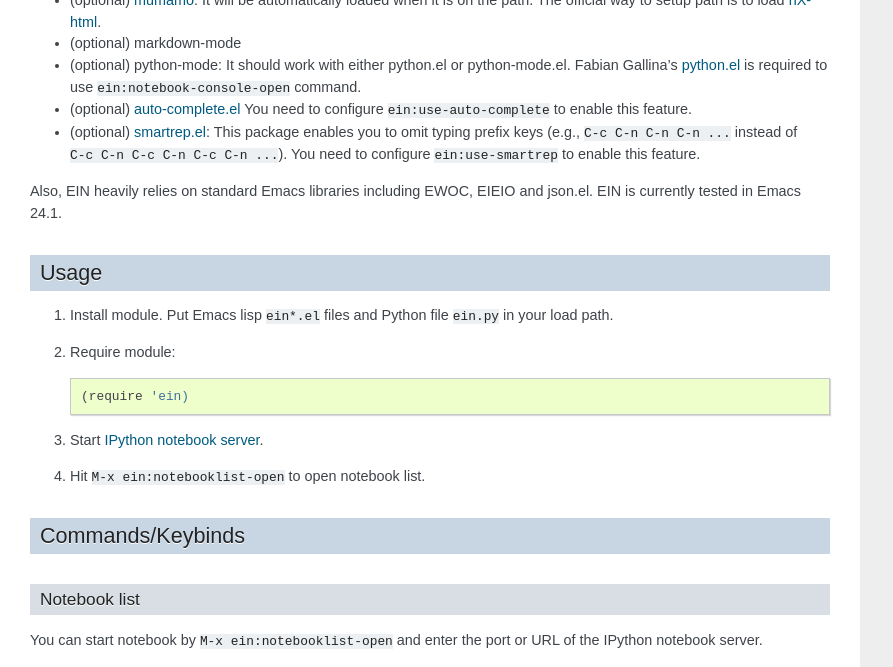
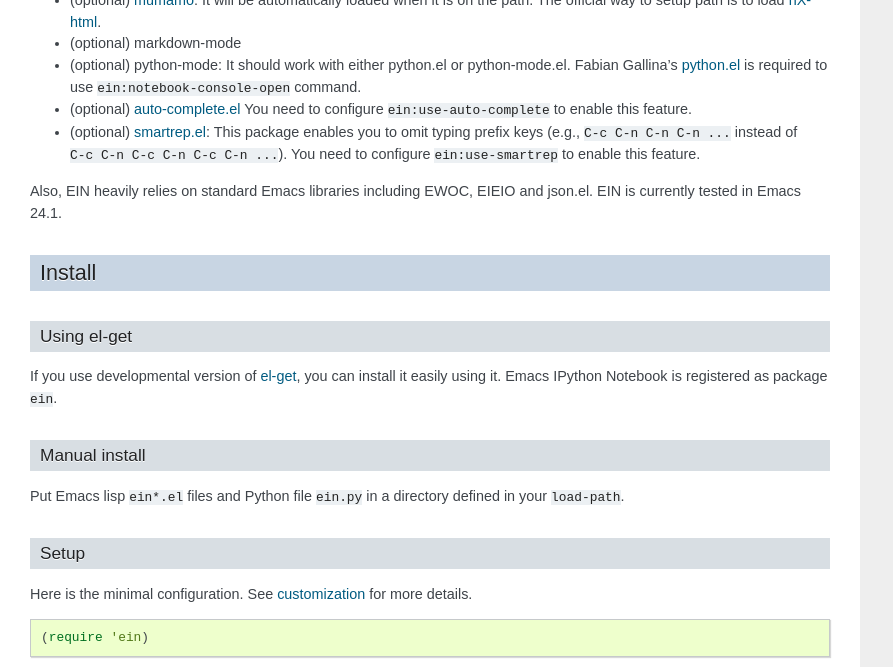
Before and after one commit to millejoh/emacs-ipython-notebook, a Sphinx documentation site: the page built from doc/source/index.rst, in a window 1280 px wide and 1400 px high, scrolled down 1204 px, cut to the strip 0-667 px from the top of the window. Shown: the whole strip, without its empty margins (0-893 px from the left). Built offline with Sphinx 7.4.7, drawn with Linux system fonts in a browser that asks for light colours; cross-references to code outside the pages are shown as plain code; some of the changed text lies outside the part shown.

Commit message:
Add install section and improve usage section

```diff
--- a/doc/source/index.rst
+++ b/doc/source/index.rst
@@ -96,21 +96,45 @@
 .. _smartrep.el: https://github.com/myuhe/smartrep.el
 
 
+Install
+-------
+
+Using el-get
+^^^^^^^^^^^^
+
+If you use developmental version of `el-get`_, you can install it
+easily using it.  Emacs IPython Notebook is registered as package
+``ein``.
+
+.. _el-get: https://github.com/dimitri/el-get
+
+Manual install
+^^^^^^^^^^^^^^
+
+Put Emacs lisp ``ein*.el`` files and Python file ``ein.py`` in
+a directory defined in your :el:symbol:`load-path`.
+
+Setup
+^^^^^
+
+Here is the minimal configuration.  See customization_ for more details.
+
+.. sourcecode:: cl
+
+   (require 'ein)
+
+
 Usage
 -----
 
+1. Start `IPython notebook server`_.
 
-1. Install module.
-   Put Emacs lisp ``ein*.el`` files and Python file ``ein.py`` in your
-   load path.
+2. Hit ``M-x ein:notebooklist-open`` to open notebook list.  This will
+   open :ref:`notebook list <notebook-list-commands>` buffer.
 
-2. Require module::
-
-     (require 'ein)
-
-3. Start `IPython notebook server`_.
-
-4. Hit ``M-x ein:notebooklist-open`` to open notebook list.
+3. In the notebook list buffer, you can open notebooks by hitting
+   ``[Open]`` buttons.  See :ref:`notebook <notebook-commands>`
+   section for what you can do in the notebook buffer.
 
 .. _`IPython notebook server`:
    http://ipython.org/ipython-doc/stable/interactive/htmlnotebook.html
```
Also changed, not shown: other parts of doc/source/index.rst (+4 -0 lines).
